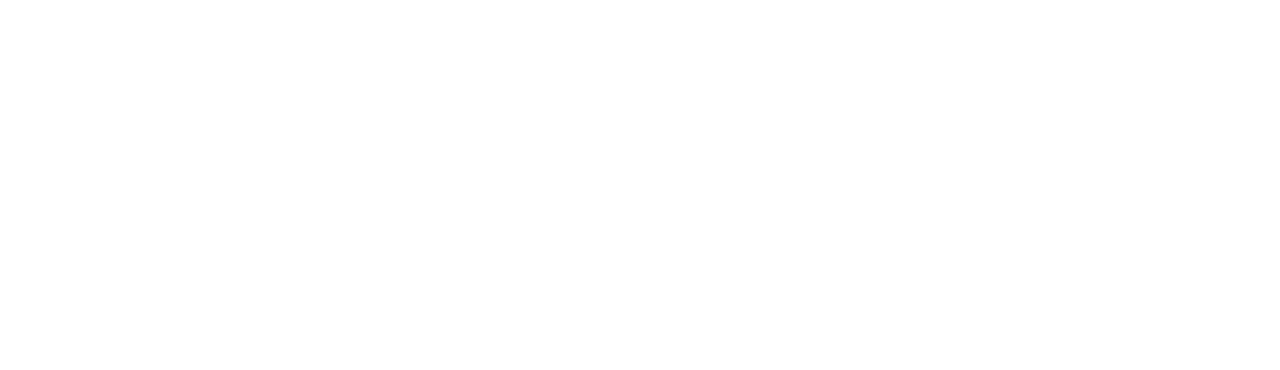
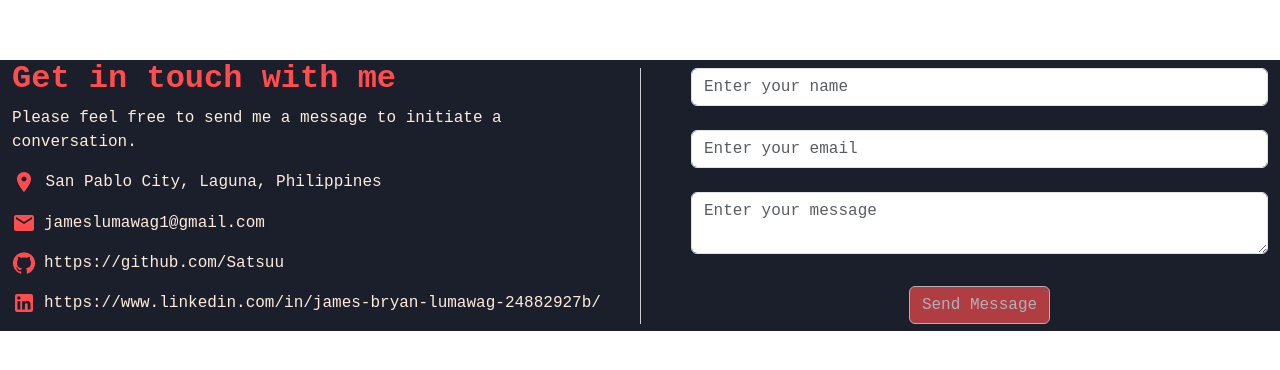
Before and after one commit to Satsuu/JLPortfolio, a React (Vite) app: page /Contact in a window 1280 px wide. Before the commit this address had no page. Shown: the part 240-610 px from the top of the page. Built offline with nearby package versions, Linux system fonts and the light colour scheme; a web font is replaced by a local one.

Commit message:
Add Contact and footer

```diff
--- a/src/App.jsx
+++ b/src/App.jsx
@@ -8,6 +8,7 @@
 import AboutMyself from "./components/AboutComponent/AboutMe";
 import TechnicalSkills from "./components/Skills/TechStack";
 import FreelanceAndProExp from "./components/Projects/ProjectExp";
+import EmailMe from "./components/Contact/ContactMe";
 
 function App() {
   return (
@@ -26,6 +27,7 @@
           <Route path="/AboutMe" element={<AboutMyself />} />
           <Route path="/TechStack" element={<TechnicalSkills />} />
           <Route path="/Projects" element={<FreelanceAndProExp />} />
+          <Route path="/Contact" element={<EmailMe />} />
         </Routes>
       </main>
     </Router>
--- /dev/null
+++ b/src/components/Contact/ContactMe.jsx
@@ -0,0 +1,113 @@
+import React, { useState } from "react";
+import { Container, Row, Col, Form, Button } from "react-bootstrap";
+import "../../index.css";
+import LocationOnIcon from "@mui/icons-material/LocationOn";
+import EmailIcon from "@mui/icons-material/Email";
+import GitHubIcon from "@mui/icons-material/GitHub";
+import LinkedInIcon from "@mui/icons-material/LinkedIn";
+
+const EmailMe = () => {
+  const [formData, setFormData] = useState({
+    name: "",
+    email: "",
+    message: "",
+  });
+
+  const handleInputChange = (event) => {
+    const { name, value } = event.target;
+    setFormData({
+      ...formData,
+      [name]: value,
+    });
+  };
+  const handleFormSubmit = (event) => {
+    event.preventDefault();
+    // You can add your email sending logic or any other functionality here
+  };
+
+  const isFormValid = formData.name && formData.email && formData.message;
+
+  return (
+    <Container fluid className="about-container">
+      <Row className="d-flex align-items-center">
+        <Col xs={6} className="pr-2">
+          <div className="info-me">
+            <h2 style={{ color: "#ff4d4d" }}>
+              <b>Get in touch with me</b>
+            </h2>
+            <p>
+              Please feel free to send me a message to initiate a conversation.
+            </p>
+
+            <p>
+              <LocationOnIcon style={{ color: "#ff4d4d" }} /> San Pablo City,
+              Laguna, Philippines
+            </p>
+            <p>
+              <EmailIcon className="me-2" style={{ color: "#ff4d4d" }} />
+              jameslumawag1@gmail.com
+            </p>
+            <p>
+              <GitHubIcon className="me-2" style={{ color: "#ff4d4d" }} />
+              https://github.com/Satsuu
+            </p>
+            <p>
+              <LinkedInIcon className="me-2" style={{ color: "#ff4d4d" }} />
+              https://www.linkedin.com/in/james-bryan-lumawag-24882927b/
+            </p>
+          </div>
+        </Col>
+        <Col
+          xs={6}
+          className="pl-2"
+          style={{ borderLeft: "1px solid #ccc", paddingLeft: "50px" }}
+        >
+          <div className="vertical-line"></div>
+          <Form className="info-me" name="contact" method="POST" data-netlify>
+            <Form.Group className="mb-4" controlId="formName">
+              <Form.Control
+                type="text"
+                placeholder="Enter your name"
+                name="name"
+                value={formData.name}
+                onChange={handleInputChange}
+              />
+            </Form.Group>
+            <Form.Group className="mb-4" controlId="formEmail">
+              <Form.Control
+                type="email"
+                placeholder="Enter your email"
+                name="email"
+                value={formData.email}
+                onChange={handleInputChange}
+              />
+            </Form.Group>
+            <Form.Group className="mb-4" controlId="formMessage">
+              <Form.Control
+                as="textarea"
+                placeholder="Enter your message"
+                name="message"
+                value={formData.message}
+                onChange={handleInputChange}
+              />
+            </Form.Group>
+            <div className="text-center">
+              <button
+                className="btn text-white mt-2"
+                style={{
+                  backgroundColor: "#ff4d4d",
+                }}
+                type="submit"
+                disabled={!isFormValid}
+              >
+                Send Message
+              </button>
+            </div>
+          </Form>
+        </Col>
+      </Row>
+    </Container>
+  );
+};
+
+export default EmailMe;
--- /dev/null
+++ b/src/components/Footer/FooterPage.jsx
@@ -0,0 +1,15 @@
+// Footer.js
+import React from "react";
+import { Container } from "react-bootstrap";
+
+const Footer = () => {
+  return (
+    <footer style={{ backgroundColor: "#333e57", color: "#ffecda" }}>
+      <Container className="d-flex justify-content-center align-items-center text-center">
+        <p style={{ margin: 0 }}>&copy; 2023 | James Lumawag</p>
+      </Container>
+    </footer>
+  );
+};
+
+export default Footer;
--- a/src/components/Main/MainPage.jsx
+++ b/src/components/Main/MainPage.jsx
@@ -6,6 +6,8 @@
 import AboutMyself from "../AboutComponent/AboutMe";
 import TechnicalSkills from "../Skills/TechStack";
 import FreelanceAndProExp from "../Projects/ProjectExp";
+import EmailMe from "../Contact/ContactMe";
+import Footer from "../Footer/FooterPage";
 
 const HomePage = () => {
   return (
@@ -24,7 +26,11 @@
         <section id="projects">
           <FreelanceAndProExp />
         </section>
+        <section className="pb-5" id="contact">
+          <EmailMe />
+        </section>
       </Container>
+      <Footer />
     </div>
   );
 };
--- a/src/index.css
+++ b/src/index.css
@@ -172,3 +172,8 @@
 .icon-container:hover {
   transform: scale(1.2); /* Increase the scale factor as needed */
 }
+
+.vertical-line {
+  border-left: 5px solid #ccc; /* Adjust the color as needed */
+  height: 100%;
+}
```
